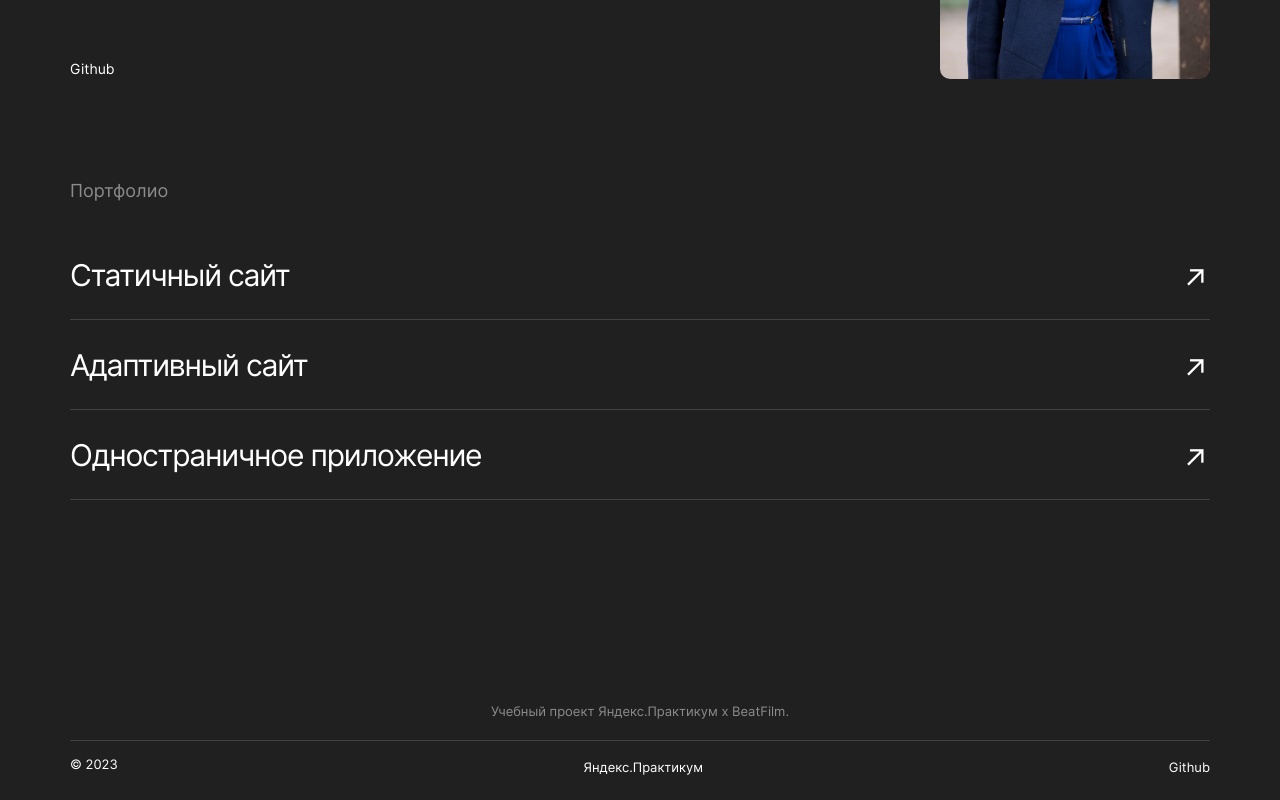
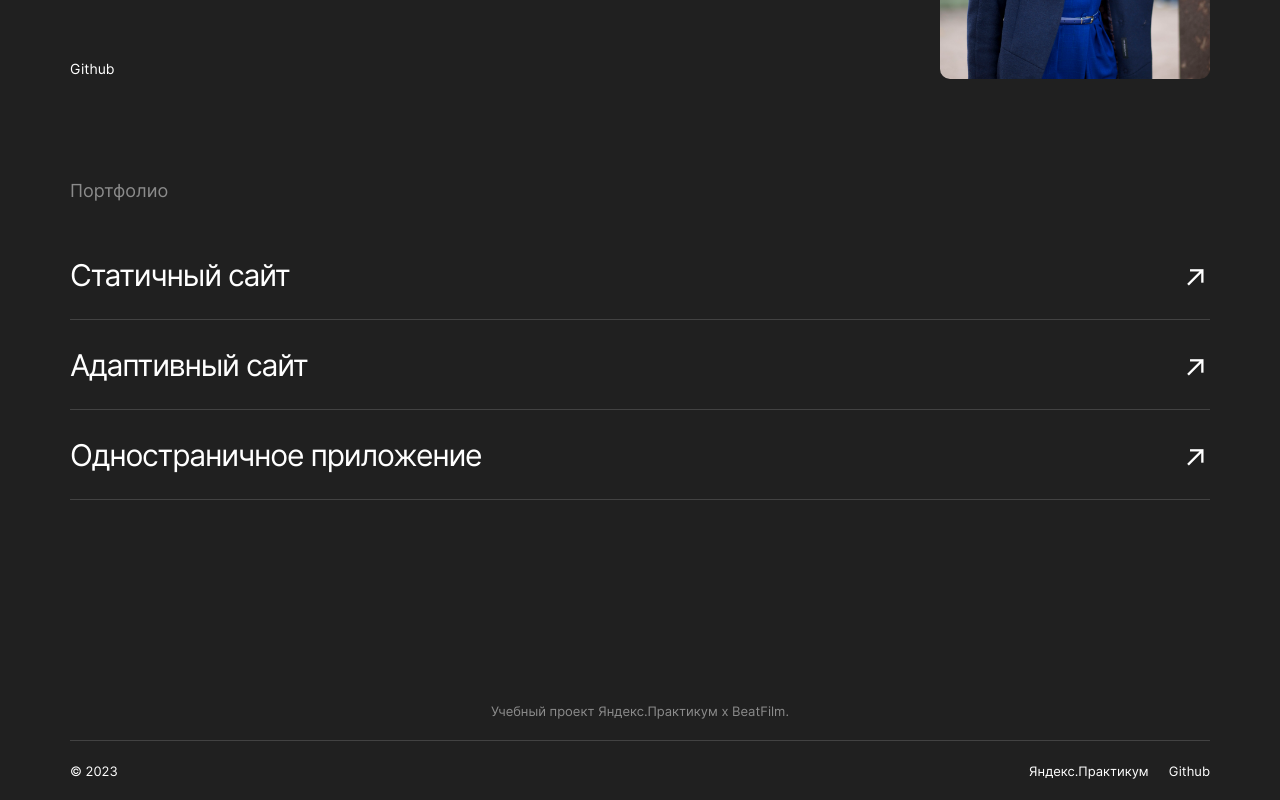
Before and after one commit to Fomenko-Elena/movies-explorer-frontend, a React (Create React App) app: page / in a window 1280 px wide. Shown: the part 2523-3323 px from the top of the page. Before the commit the page ends 3299 px from the top, so only its background shows below. Built offline with nearby package versions, Linux system fonts and the light colour scheme.

Commit message:
Footer styling

```diff
--- a/src/components/Footer/Footer.css
+++ b/src/components/Footer/Footer.css
@@ -1,7 +1,10 @@
+.footer {
+  padding: 79px 0 20px 0;
+}
+
 .footer__item {
   border-bottom: 1px solid #424242;
   padding-bottom: 20px;
-  padding-top: 79px;
 }
 
 .footer__item-info {
@@ -15,13 +18,11 @@
 .footer__links {
   display: flex;
   flex-direction: row;
-  justify-content: space-between;
   list-style-type: none;
-  padding-left: 0;
-}
-
-.footer__column {
-
+  padding: 20px 0 0;
+  gap: 20px;
+  justify-content: end;
+  margin: 0;
 }
 
 .footer__column-links {
@@ -32,13 +33,13 @@
   text-decoration: none;
 }
 
-.footer__copyright {
-
-}
-
 .footer__copyright-text {
+  display: inline;
   color: #FFFFFF;
   font-size: 13px;
   margin: 0;
+}
 
+.footer__column_copyright {
+  margin-right: auto;
 }
--- a/src/components/Footer/Footer.jsx
+++ b/src/components/Footer/Footer.jsx
@@ -13,7 +13,7 @@ function Footer() {
         </div>
 
         <ul className="footer__links">
-          <li className="footer__copyright">
+          <li className="footer__column footer__column_copyright">
            <p className="footer__copyright-text">© 2023</p>
           </li>
           <li className="footer__column">
@@ -23,7 +23,6 @@ function Footer() {
             <a className="footer__column-links" href="#">Github</a>
           </li>
         </ul>
-
       </footer>
     </Layout>
   );
```
